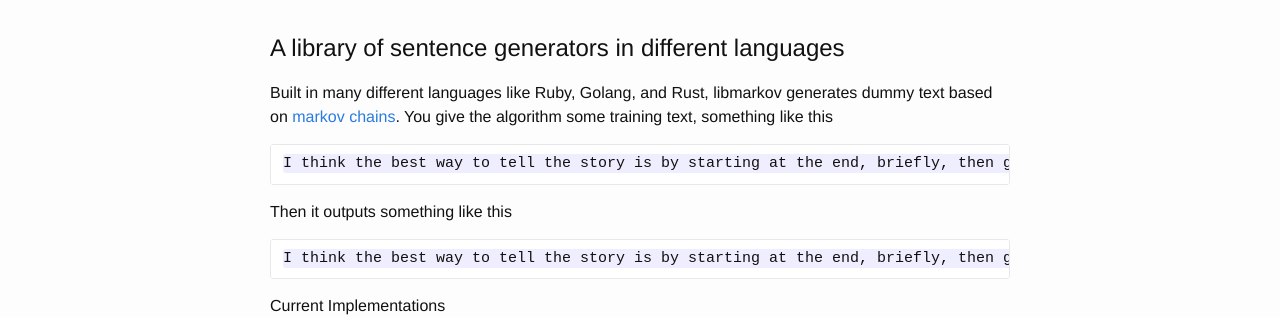
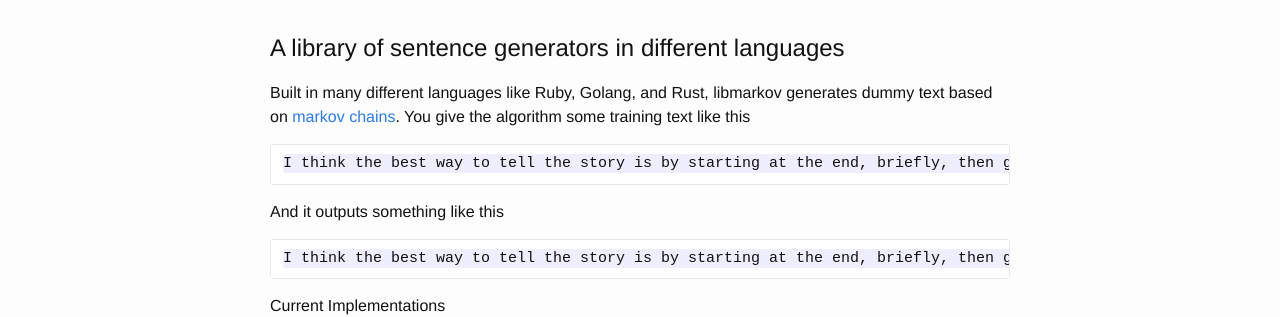
Before and after one commit to jaxgeller/jaxgeller.github.io, a Jekyll site: the page built from libmarkov.md, in a window 1280 px wide. Shown: the part 134-451 px from the top of the page. Built offline with Jekyll 4.4.1, drawn with Linux system fonts in a browser that asks for light colours.

Commit message:
add gramatical error

````diff
--- a/libmarkov.md
+++ b/libmarkov.md
@@ -6,13 +6,13 @@
 
 #A library of sentence generators in different languages
 
-Built in many different languages like Ruby, Golang, and Rust, libmarkov generates dummy text based on [markov chains](https://en.wikipedia.org/wiki/Markov_chain#Internet_applications#Markov_text_generators).  You give the algorithm some training text, something like this
+Built in many different languages like Ruby, Golang, and Rust, libmarkov generates dummy text based on [markov chains](https://en.wikipedia.org/wiki/Markov_chain#Internet_applications#Markov_text_generators).  You give the algorithm some training text like this
 
 ```
 I think the best way to tell the story is by starting at the end, briefly, then going back to the beginning, and then periodically returning to the end, maybe giving different characters' perspectives throughout.
 ```
 
-Then it outputs something like this
+And it outputs something like this
 
 ```
 I think the best way to tell the story is by starting at the end, briefly, then going back to the end, briefly, then going back to the beginning, and then periodically.
````
